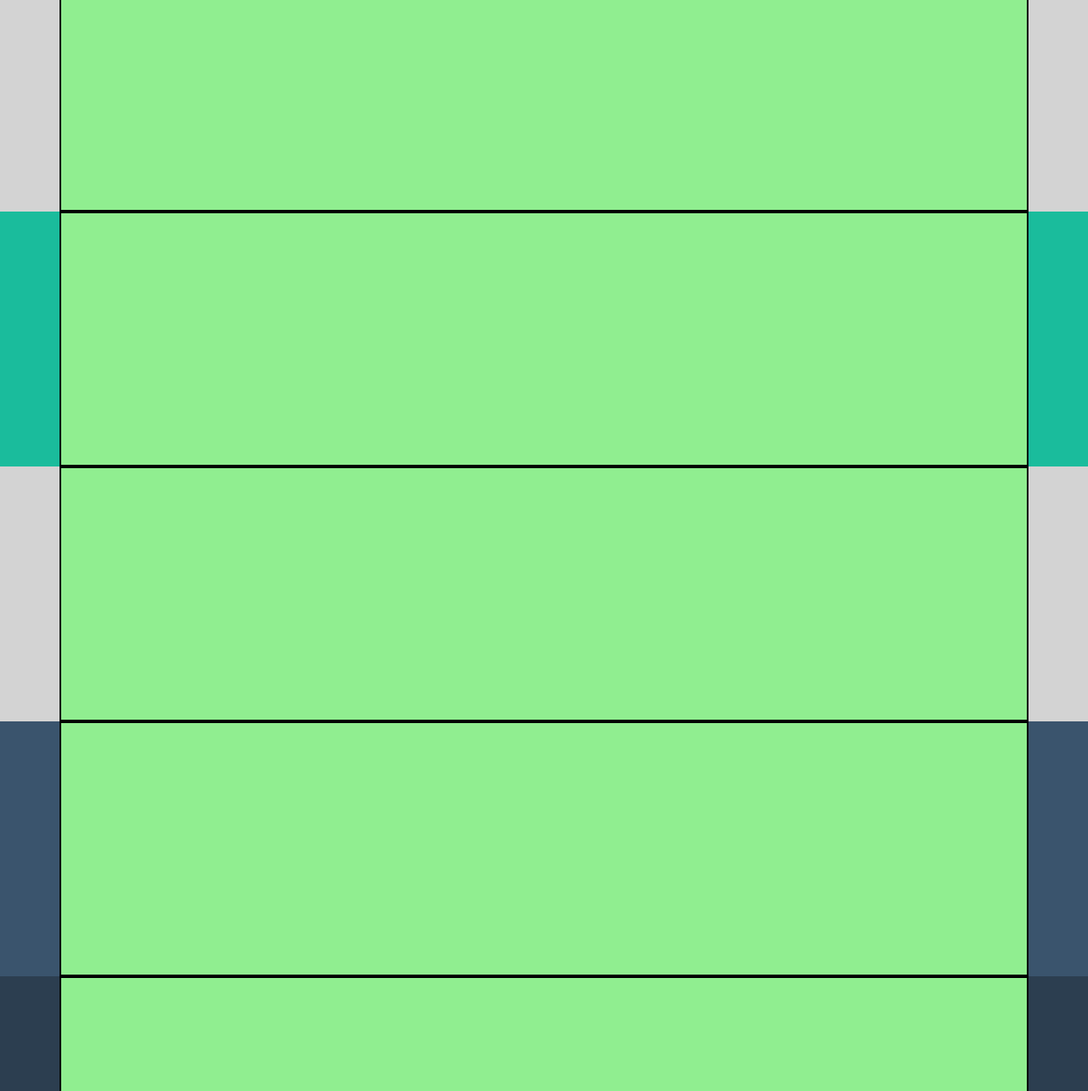
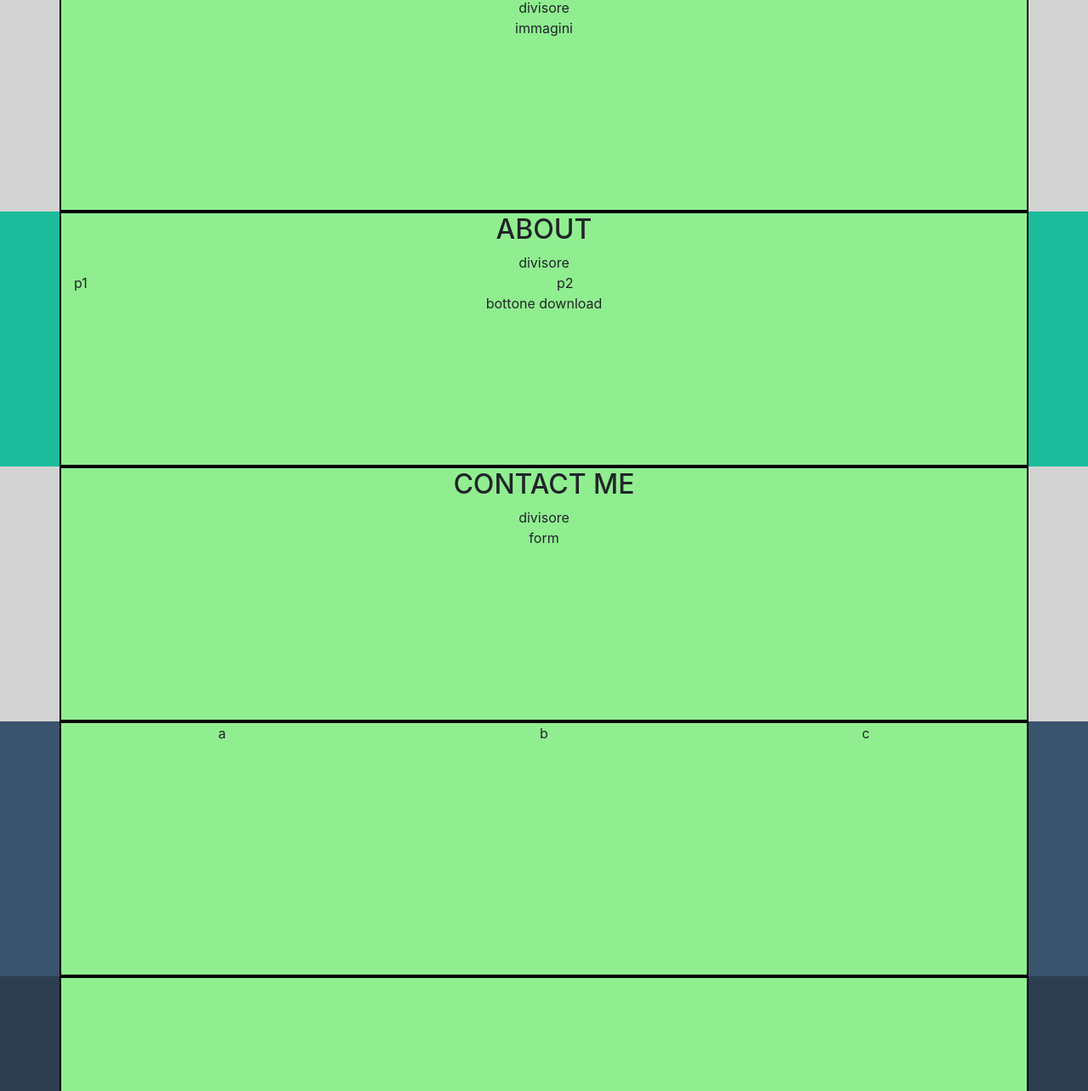
Before and after one commit to AndreiBurbulia/html-css-bootstrap-freelancer, a plain HTML site: page index.html in a window 1280 px wide. Shown: the part 451-1735 px from the top of the page at 85% size. Drawn offline with nearby package versions, Linux system fonts and the light colour scheme.

Commit message:
Struttura base

```diff
--- a/index.html
+++ b/index.html
@@ -37,23 +37,29 @@
                     <div class="col">g-w-i</div>
                 </div>
             </div>
-
         </section>
         <!-- Section introduction -->
 
         <!-- Section Portfolio -->
         <section class="portfolio">
-            <div class="container dbg">
-
+            <div class="container text-center dbg">
+                <h2>PORTFOLIO</h2>
+                <div>divisore</div>
+                <div>immagini</div>
             </div>
-
         </section>
         <!-- /Section Portfolio -->
 
         <!-- Section About -->
         <section class="about">
-            <div class="container dbg">
-
+            <div class="container text-center dbg">
+                <h2>ABOUT</h2>
+                <div>divisore</div>
+                <div class="row text-left">
+                    <div class="col-md-6">p1</div>
+                    <div class="col-md-6">p2</div>
+                </div>
+                <div>bottone download</div>
             </div>
 
         </section>
@@ -61,7 +67,10 @@
 
         <!-- Section Contact Me -->
         <section class="contact">
-            <div class="container dbg">
+            <div class="container text-center dbg">
+                <h2>CONTACT ME</h2>
+                <div>divisore</div>
+                <div>form</div>
 
             </div>
 
@@ -77,6 +86,11 @@
         <!-- Detail and Link -->
         <section class="detail">
             <div class="container dbg">
+                <div class="row text-center">
+                    <div class="col-md-4">a</div>
+                    <div class="col-md-4">b</div>
+                    <div class="col-md-4">c</div>
+                </div>
 
             </div>
 
@@ -85,8 +99,8 @@
 
         <!-- Copyright -->
         <section class="copyright">
-            <div class="container dbg">
-
+            <div class="container d-flex align-items-center justify-content-center dbg">
+                <div>COPY</div>
             </div>
 
         </section>
```
